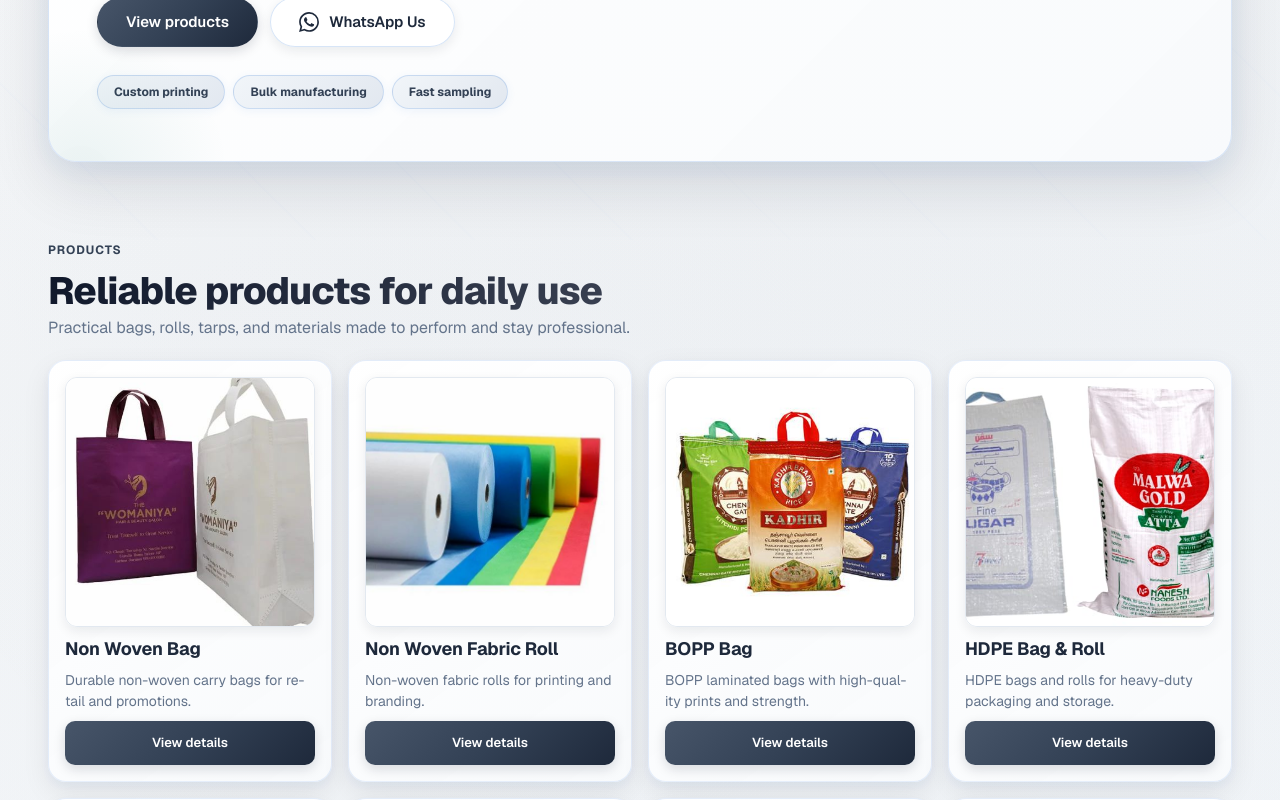
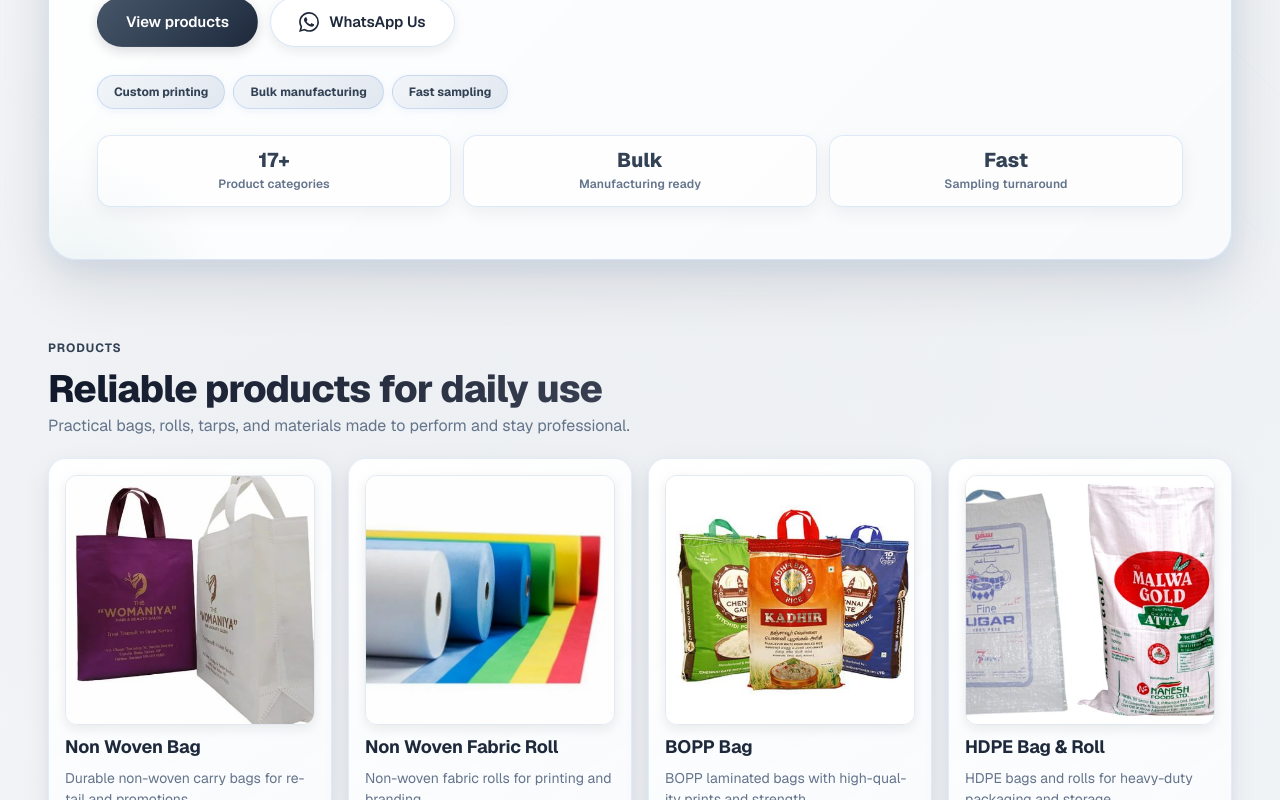
Before and after one commit to adityasarafdev/dholisatifabrics.com, a Next.js app: page / in a window 1280 px wide. Shown: the part 560-1360 px from the top of the page. Built offline with nearby package versions, Linux system fonts and the light colour scheme.

Commit message:
new changes

```diff
--- a/src/app/globals.css
+++ b/src/app/globals.css
@@ -35,6 +35,7 @@ html {
   -moz-text-size-adjust: 100%;
   -ms-text-size-adjust: 100%;
   text-size-adjust: 100%;
+  scroll-behavior: smooth;
 }
 
 html,
--- a/src/app/page.module.css
+++ b/src/app/page.module.css
@@ -162,6 +162,11 @@
   flex-shrink: 0;
 }
 
+.navButton:hover {
+  transform: translateY(-1px);
+  box-shadow: 0 10px 24px rgba(59, 125, 216, 0.32);
+}
+
 .inner {
   max-width: 1400px;
   margin: 0 auto;
@@ -358,6 +363,38 @@
   margin-top: 8px;
 }
 
+.highlights {
+  margin-top: 6px;
+  display: grid;
+  grid-template-columns: repeat(3, minmax(0, 1fr));
+  gap: 12px;
+  width: 100%;
+}
+
+.highlightCard {
+  border: 1px solid rgba(59, 125, 216, 0.16);
+  background: rgba(255, 255, 255, 0.72);
+  border-radius: 14px;
+  padding: 14px 12px;
+  text-align: center;
+  box-shadow: 0 6px 18px rgba(15, 23, 42, 0.06);
+}
+
+.highlightValue {
+  font-size: 20px;
+  line-height: 1;
+  font-weight: 800;
+  color: var(--accent-strong);
+  margin-bottom: 6px;
+}
+
+.highlightLabel {
+  font-size: 12px;
+  color: var(--muted);
+  font-weight: 600;
+  letter-spacing: 0.01em;
+}
+
 .pill {
   background: var(--gradient-secondary);
   color: var(--accent-strong);
@@ -441,6 +478,7 @@
   overflow: hidden;
   min-width: 0;
   min-height: 100%;
+  animation: cardRise 0.5s ease both;
 }
 
 .card::before {
@@ -502,6 +540,27 @@
   transform: scale(1.01);
 }
 
+.imageHint {
+  position: absolute;
+  left: 10px;
+  bottom: 10px;
+  padding: 5px 9px;
+  border-radius: 999px;
+  font-size: 11px;
+  font-weight: 700;
+  color: #fff;
+  background: rgba(15, 23, 42, 0.68);
+  opacity: 0;
+  transform: translateY(4px);
+  transition: opacity 0.2s ease, transform 0.2s ease;
+  pointer-events: none;
+}
+
+.cardImageWrapper:hover .imageHint {
+  opacity: 1;
+  transform: translateY(0);
+}
+
 .productImage {
   width: 100%;
   height: 100%;
@@ -541,7 +600,7 @@
   display: inline-flex;
   align-items: center;
   justify-content: center;
-  padding: 10px 14px;
+  padding: 8px 14px;
   background: var(--gradient-primary);
   color: #ffffff;
   font-weight: 600;
@@ -555,7 +614,7 @@
   position: relative;
   overflow: hidden;
   align-self: stretch;
-  min-height: 44px;
+  min-height: 36px;
   -webkit-tap-highlight-color: transparent;
   touch-action: manipulation;
 }
@@ -578,6 +637,33 @@
 .learnMoreButton:hover {
   transform: translateY(-2px);
   box-shadow: 0 6px 20px rgba(59, 125, 216, 0.35);
+}
+
+@keyframes cardRise {
+  from {
+    opacity: 0;
+    transform: translateY(10px);
+  }
+  to {
+    opacity: 1;
+    transform: translateY(0);
+  }
+}
+
+.card:nth-child(2) { animation-delay: 0.04s; }
+.card:nth-child(3) { animation-delay: 0.08s; }
+.card:nth-child(4) { animation-delay: 0.12s; }
+.card:nth-child(5) { animation-delay: 0.16s; }
+.card:nth-child(6) { animation-delay: 0.2s; }
+
+@media (prefers-reduced-motion: reduce) {
+  .card {
+    animation: none;
+  }
+
+  .cardImageWrapper:hover {
+    transform: none;
+  }
 }
 
 /* Modal Styles */
@@ -1146,6 +1232,15 @@
     justify-content: center;
   }
 
+  .highlights {
+    grid-template-columns: 1fr;
+    gap: 8px;
+  }
+
+  .highlightCard {
+    padding: 12px;
+  }
+
   .pill {
     font-size: 11px;
     padding: 8px 14px;
@@ -1179,7 +1274,7 @@
   }
 
   .learnMoreButton {
-    padding: 10px 12px;
+    padding: 8px 12px;
     font-size: 12px;
     width: 100%;
     justify-content: center;
@@ -1381,7 +1476,7 @@
   }
 
   .learnMoreButton {
-    padding: 9px 10px;
+    padding: 7px 10px;
     font-size: 12px;
     width: 100%;
   }
--- a/src/app/page.tsx
+++ b/src/app/page.tsx
@@ -140,6 +140,12 @@ const footerLinks: Array<{
   },
 ];
 
+const companyHighlights = [
+  { value: "17+", label: "Product categories" },
+  { value: "Bulk", label: "Manufacturing ready" },
+  { value: "Fast", label: "Sampling turnaround" },
+];
+
 export default function Home() {
   const [expandedImage, setExpandedImage] = useState<{
     src: string;
@@ -256,6 +262,14 @@ export default function Home() {
             <span className={styles.pill}>Bulk manufacturing</span>
             <span className={styles.pill}>Fast sampling</span>
           </div>
+          <div className={styles.highlights}>
+            {companyHighlights.map((item) => (
+              <article key={item.label} className={styles.highlightCard}>
+                <p className={styles.highlightValue}>{item.value}</p>
+                <p className={styles.highlightLabel}>{item.label}</p>
+              </article>
+            ))}
+          </div>
         </header>
 
         <section id="products" className={styles.section}>
@@ -309,6 +323,7 @@ export default function Home() {
                       }}
                       unoptimized
                     />
+                    <span className={styles.imageHint}>Tap to preview</span>
                   </div>
                   <h3>{product.title}</h3>
                   <p>{product.description}</p>
```
